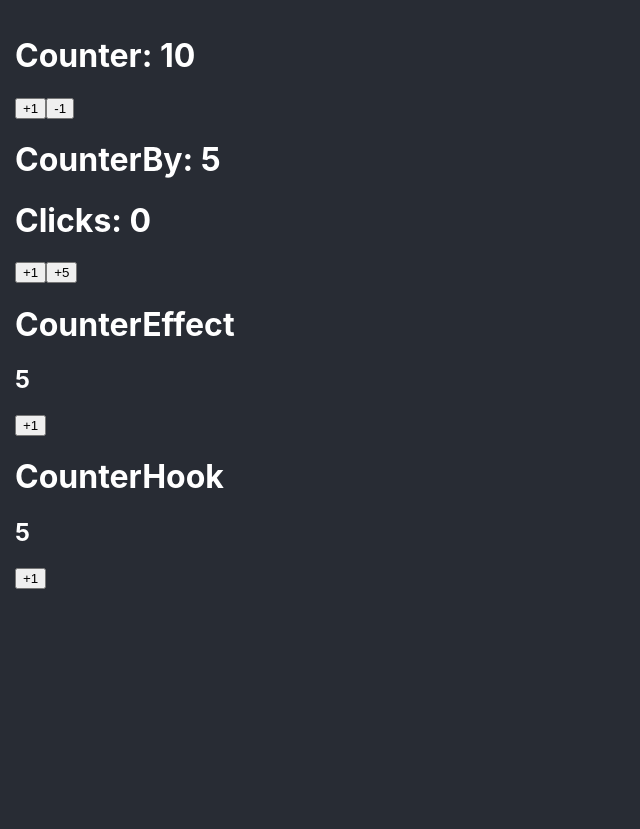
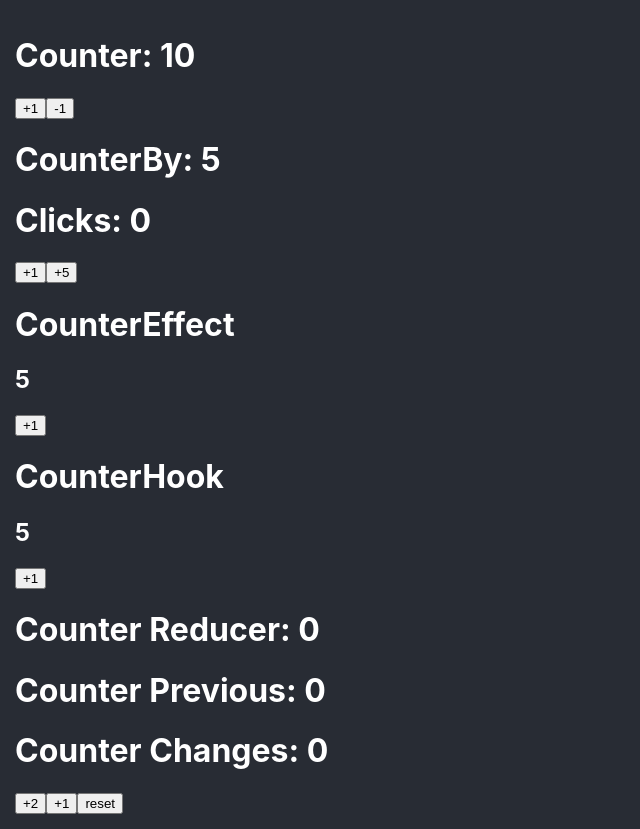
Before and after one commit to Adri-Antanon/react-ts-summary, a React (Create React App) app: page / in a window 1280 px wide. Shown: the whole page, without its empty margins (0-640 px from the left). Before the commit the page ends 800 px from the top, so only its background shows below. Built offline with nearby package versions, Linux system fonts and the light colour scheme.

Commit message:
feat: add useReducer

```diff
--- a/src/App.tsx
+++ b/src/App.tsx
@@ -2,6 +2,7 @@ import { Counter } from "./components/Counter";
 import { CounterBy } from "./components/CounterBy";
 import { CounterEffect } from "./components/CounterEffect";
 import { CounterHook } from "./components/CounterHook";
+import { CounterReducer } from "./components/CounterReducer";
 
 function App() {
   return (
@@ -10,6 +11,7 @@ function App() {
       <CounterBy />
       <CounterEffect />
       <CounterHook />
+      <CounterReducer />
     </>
   );
 }
--- /dev/null
+++ b/src/actions/index.ts
@@ -0,0 +1,14 @@
+export type CounterAction =
+  | {
+      type: "counter/increaseBy";
+      payload: { value: number };
+    }
+  | { type: "counter/reset" };
+
+export const doIncreaseBy = (value: number): CounterAction => {
+  return { type: "counter/increaseBy", payload: { value } };
+};
+
+export const doReset = (): CounterAction => ({
+  type: "counter/reset",
+});
--- /dev/null
+++ b/src/components/CounterReducer.tsx
@@ -0,0 +1,33 @@
+import { useReducer } from "react";
+import * as counterActions from "../actions";
+import {
+  counterReducer,
+  INITIAL_COUNTER_STATE,
+} from "../reducers/counter-reducer";
+
+export const CounterReducer: React.FC = () => {
+  const [counterState, dispatch] = useReducer(
+    counterReducer,
+    INITIAL_COUNTER_STATE
+  );
+
+  const { counter, previous, changes } = counterState;
+
+  const handleClick = (value: number = 1): void => {
+    dispatch(counterActions.doIncreaseBy(value));
+  };
+
+  const resetHandler = (): void => {
+    dispatch(counterActions.doReset());
+  };
+  return (
+    <>
+      <h1>Counter Reducer: {counter}</h1>
+      <h1>Counter Previous: {previous}</h1>
+      <h1>Counter Changes: {changes}</h1>
+      <button onClick={() => handleClick(2)}>+2</button>
+      <button onClick={() => handleClick()}>+1</button>
+      <button onClick={() => resetHandler()}>reset</button>
+    </>
+  );
+};
--- a/src/interfaces/index.ts
+++ b/src/interfaces/index.ts
@@ -10,3 +10,9 @@ export interface CounterStateProps {
 export interface useCounterProps {
   maxCount: number;
 }
+
+export interface CounterReducerState {
+  counter: number;
+  previous: number;
+  changes: number;
+}
--- /dev/null
+++ b/src/reducers/counter-reducer.ts
@@ -0,0 +1,26 @@
+import { CounterReducerState } from "../interfaces";
+import { CounterAction } from "../actions";
+
+export const INITIAL_COUNTER_STATE: CounterReducerState = {
+  counter: 0,
+  previous: 0,
+  changes: 0,
+};
+
+export const counterReducer = (
+  state: CounterReducerState,
+  action: CounterAction
+): CounterReducerState => {
+  switch (action.type) {
+    case "counter/increaseBy":
+      return {
+        changes: state.changes + 1,
+        counter: action.payload.value + state.counter,
+        previous: state.counter,
+      };
+    case "counter/reset":
+      return { changes: 0, counter: 0, previous: 0 };
+    default:
+      return state;
+  }
+};
```
